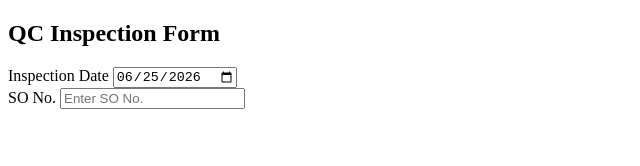
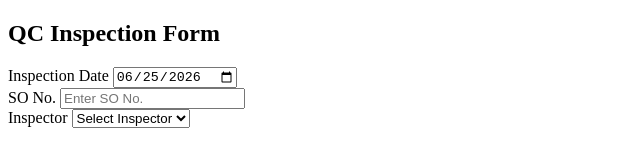
Before and after one commit to Kbtoqc/QC-Inspection-System, a plain HTML site: page index.html in a window 1280 px wide. Shown: the whole page, without its empty margins (0-640 px from the left). Drawn offline with Linux system fonts and the light colour scheme; files whose address does not match are found by name.

Commit message:
Update index.html

```diff
--- a/index.html
+++ b/index.html
@@ -10,12 +10,20 @@
 
 <div>
   <label>Inspection Date</label>
-  <input type="date" id="inspectionDate"></div>
-
+  <input type="date" id="inspectionDate">
+</div>
 
 <div>
   <label>SO No.</label>
-  <input type="text" id="soNo" placeholder="Enter SO No."></div>
+  <input type="text" id="soNo" placeholder="Enter SO No.">
+</div>
+
+<div>
+  <label>Inspector</label>
+  <select id="inspector">
+    <option value="">Select Inspector</option>
+  </select>
+</div>
 
 <script src="inspectionDate.js"></script>
 
```
